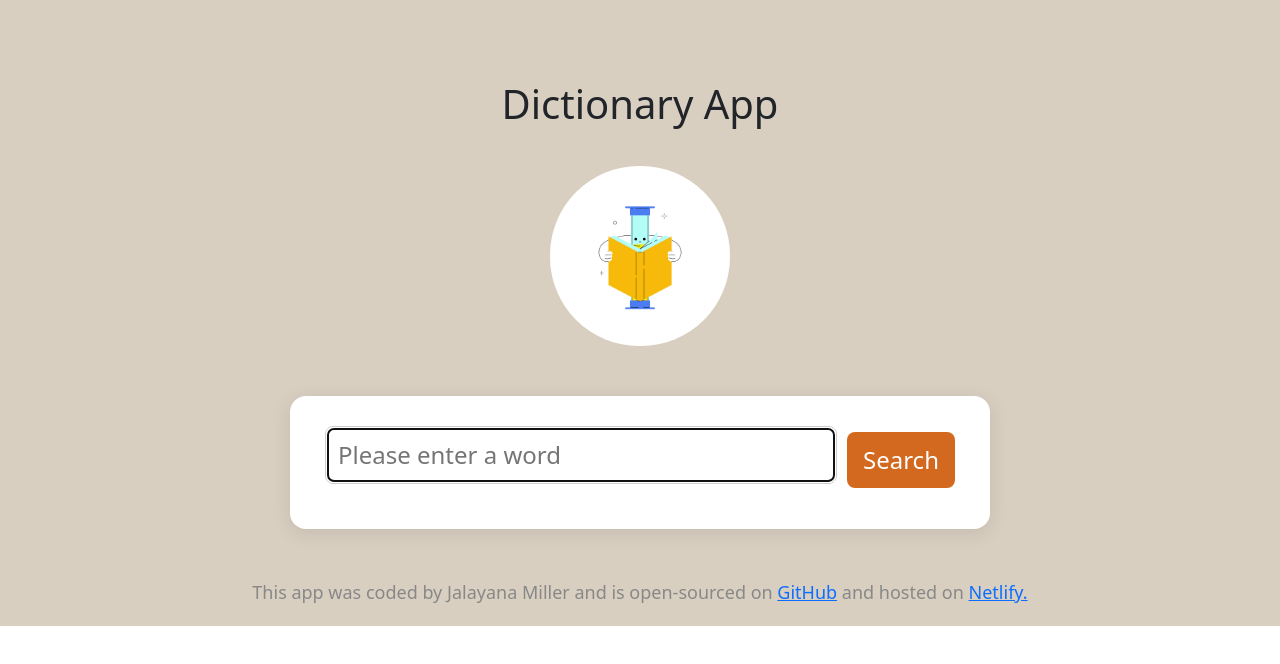
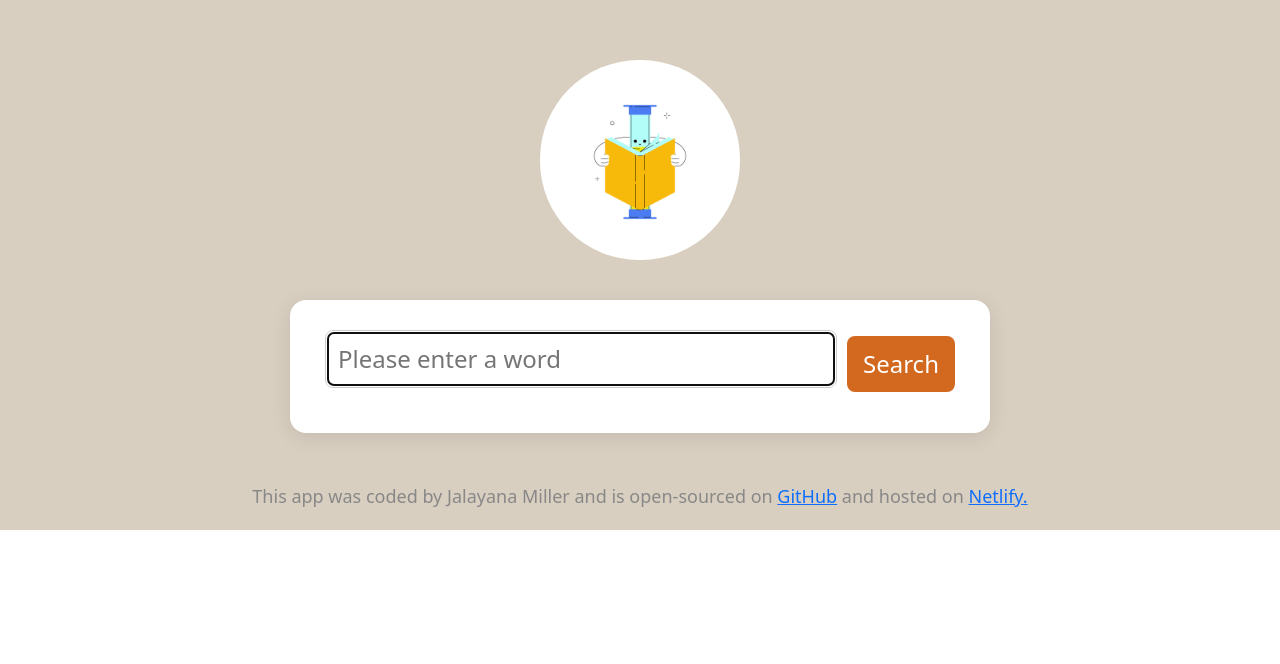
Before and after one commit to Jalayana/dictionary-project, a React (Create React App) app: page / in a window 1280 px wide. Shown: the top 664 px of the page. Built offline with nearby package versions, Linux system fonts and the light colour scheme; no server answers.

Commit message:
Removed the h1

```diff
--- a/src/App.css
+++ b/src/App.css
@@ -9,16 +9,10 @@
   border-radius: 99px;
   display: block;
   margin: 0 auto;
-  padding: 10px;
 }
 
 .App-header {
   margin: 40px 0;
-}
-
-.App h1 {
-  font-size: 40px;
-  padding: 20px 0;
 }
 
 .App-footer {
--- a/src/App.js
+++ b/src/App.js
@@ -8,7 +8,6 @@ export default function App() {
     <div className="App">
       <div className="container">
         <header className="App-header">
-          <h1>Dictionary App</h1>
           <img src={logo} className="App-logo" alt="logo" />
         </header>
 
```
